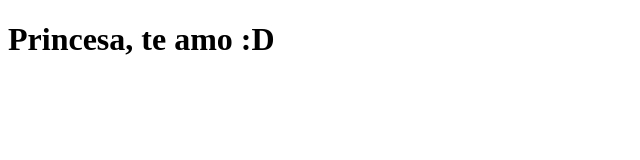
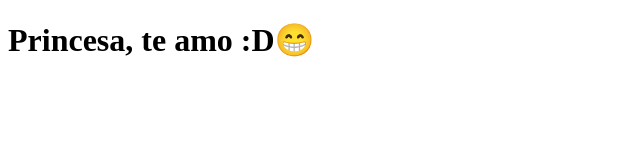
Before and after one commit to Lasartori/clone-tabnews, a Next.js app: page / in a window 1280 px wide. Shown: the top 160 px of the page, without its empty margins (0-640 px from the left). Built offline with nearby package versions, Linux system fonts and the light colour scheme.

Commit message:
Modificando a frase

```diff
--- a/pages/index.js
+++ b/pages/index.js
@@ -1,5 +1,5 @@
 function Home() {
-    return <h1>Princesa, te amo :D</h1>
+    return <h1>Princesa, te amo :D😁</h1>
 
 }
 
```
